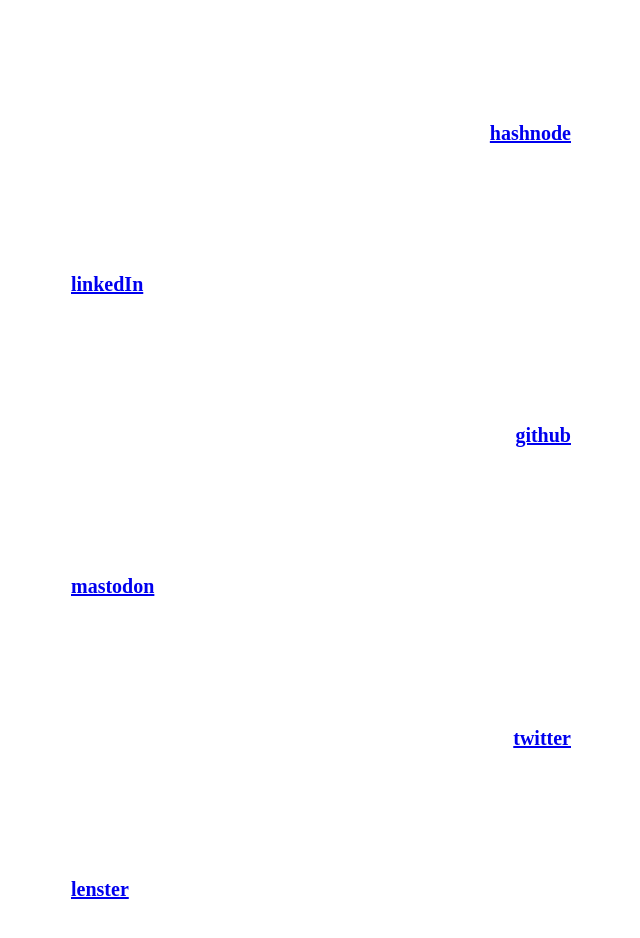
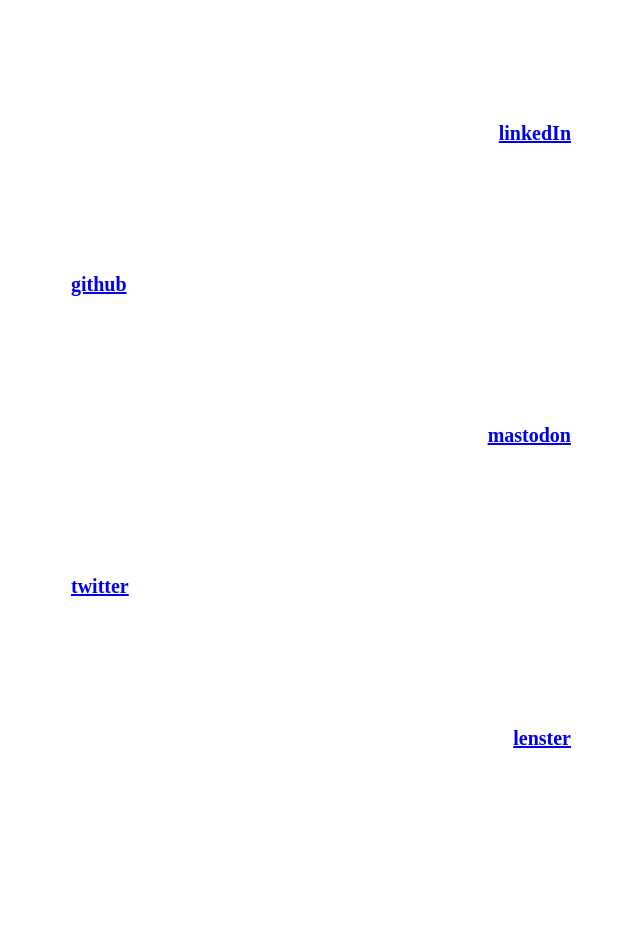
Before and after one commit to kyleecodes/communaltech-website_old, a Next.js app: page /socials in a window 1280 px wide. Shown: the part 320-1258 px from the top of the page, without its empty margins (319-959 px from the left). After the commit the page ends 1156 px from the top, so only its background shows below. Built offline with nearby package versions, Linux system fonts and the light colour scheme; a web font is replaced by a local one.

Commit message:
Updated links
- Updated typeform links
- Removed link to hashnode blog
- Links added to blog posts on Projects page

```diff
--- a/components/NavBar.js
+++ b/components/NavBar.js
@@ -59,7 +59,7 @@
               <div className="hidden md:flex items-center space-x-3 ">
                 <a
                   target="_blank"
-                  href="https://blljhazo9cp.typeform.com/to/vOzyqBjF"
+                  href="https://form.typeform.com/to/vOzyqBjF?typeform-source=blljhazo9cp.typeform.com"
                   rel="noopener noreferrer"
                   className="py-2 px-2 rounded transition duration-300"
                 >
@@ -122,7 +122,7 @@
               <li>
                 <a
                   target="_blank"
-                  href="https://blljhazo9cp.typeform.com/to/vOzyqBjF"
+                  href="https://form.typeform.com/to/vOzyqBjF?typeform-source=blljhazo9cp.typeform.com"
                   rel="noopener noreferrer"
                   className="block text-sm px-2 py-4 transition duration-300 font-bold"
                 >
--- a/components/SocialLinks.js
+++ b/components/SocialLinks.js
@@ -16,7 +16,7 @@
       <div className={styles.left_link_container}>
         <a
           target="_blank"
-          href="https://blljhazo9cp.typeform.com/to/vOzyqBjF"
+          href="https://form.typeform.com/to/vOzyqBjF?typeform-source=blljhazo9cp.typeform.com"
           rel="noopener noreferrer"
         >
           <h2> contact </h2>
@@ -24,36 +24,30 @@
       </div>
 
       <div className={styles.right_link_container}>
-        <a href="https://communaltech.hashnode.dev/">
-          <h2> hashnode </h2>{" "}
-        </a>
-      </div>
-
-      <div className={styles.left_link_container}>
         <a href="https://www.linkedin.com/in/kyleecodes/">
           <h2> linkedIn </h2>
         </a>
       </div>
 
-      <div className={styles.right_link_container}>
+      <div className={styles.left_link_container}>
         <a href="https://github.com/kyleecodes">
           <h2> github </h2>{" "}
         </a>
       </div>
 
-      <div className={styles.left_link_container}>
+      <div className={styles.right_link_container}>
         <a href="https://hachyderm.io/@communaltech">
           <h2> mastodon </h2>{" "}
         </a>
       </div>
 
-      <div className={styles.right_link_container}>
-        <a href="https://twitter.com/communal_tech">
+      <div className={styles.left_link_container}>
+        <a href="https://twitter.com/kyleetech">
           <h2> twitter </h2>{" "}
         </a>
       </div>
 
-      <div className={styles.left_link_container}>
+      <div className={styles.right_link_container}>
         <a href="https://lenster.xyz/u/communaltech">
           <h2> lenster </h2>{" "}
         </a>
--- a/pages/about.js
+++ b/pages/about.js
@@ -81,7 +81,7 @@
           <button className={styles.primary_button}>
             <a
               target="_blank"
-              href="https://blljhazo9cp.typeform.com/to/vOzyqBjF"
+              href="https://form.typeform.com/to/vOzyqBjF?typeform-source=blljhazo9cp.typeform.com"
               rel="noopener noreferrer"
             >
               {" "}
--- a/pages/blog.js
+++ b/pages/blog.js
@@ -31,9 +31,7 @@
                             "font-robotoMono text-base md:text-sm lg:text-md xl:text-lg 2xl:text-xl mb-10"
                         }
                     >
-                        Discussing various topics, including <i>but not limited to</i>: community management, content development, advocacy for underrepresented groups in tech, technical ramblings, and tech tips / tutorials!
-                        <br/>
-                        This micro-blog is new, check out my <a href="https://communaltech.hashnode.dev/"><u>Hashnode blog</u></a> for more posts!
+                        This blog has moved! Please visit my <a target="_blank" href="https://www.notion.so/communaltech/Kylee-Fields-Tech-Community-Manager-0730bd5aa6a24f6d9e91b895e56cee48?pvs=4#068ccb1fe23d4f67b6b5343ce9fd5773" rel="noopener noreferrer"><u>Projects page</u></a> to view my blog posts.
                     </p>
                 </div>
                 <ul className={styles.bloglist_container}>
```
